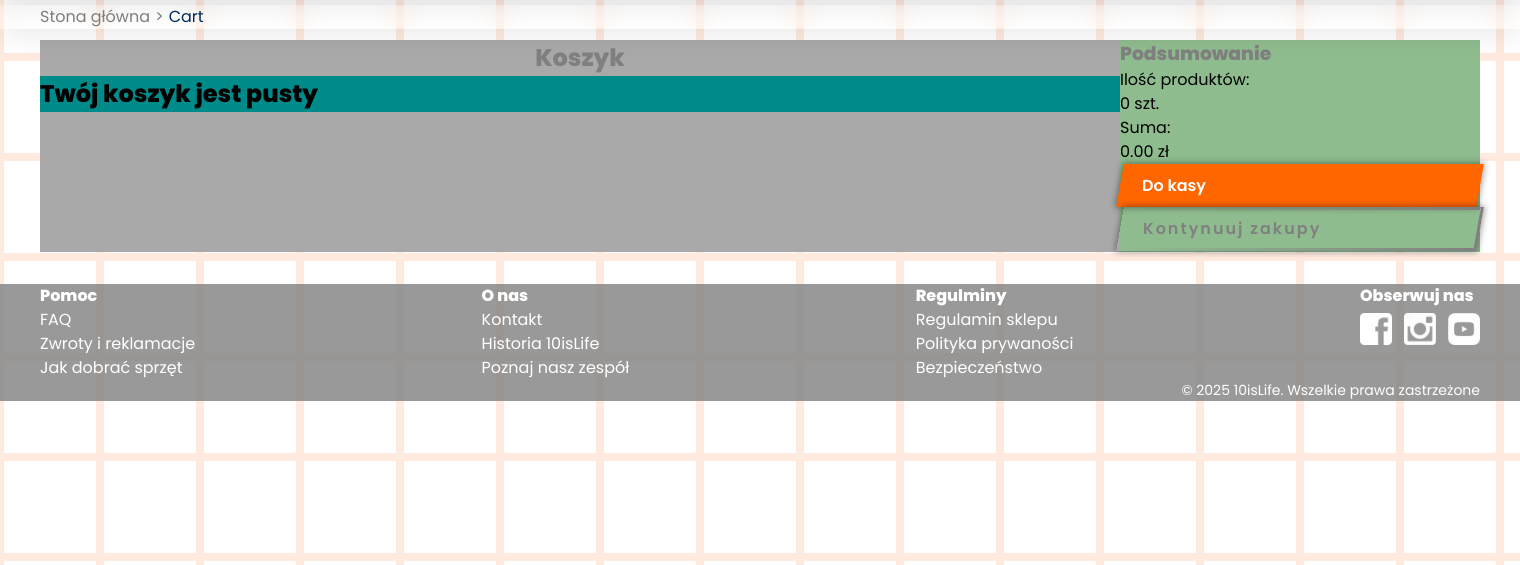
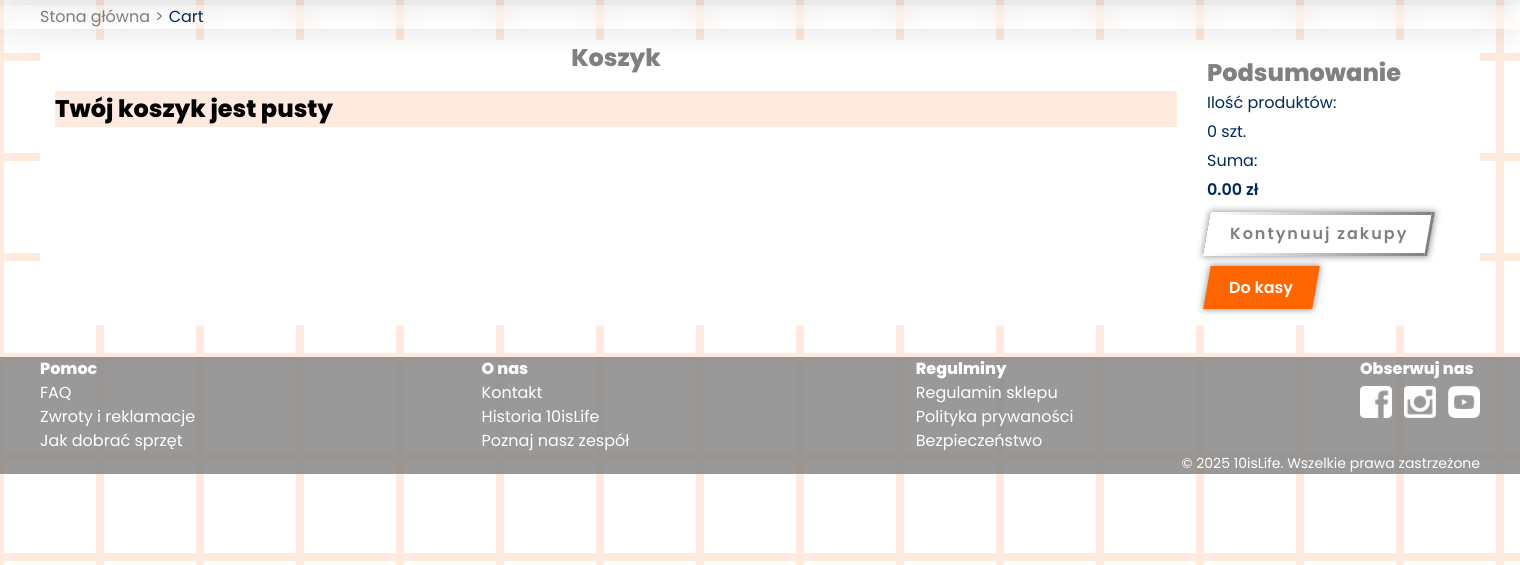
Before and after one commit to Gitman87/10isLife, a PHP site: page /cart.php in a window 1520 px wide. Shown: the part 143-708 px from the top of the page. Run offline with PHP 8.4, Linux system fonts and the light colour scheme; the visitor is signed in with stand-in values (Sample User, id 1); data that the repository does not hold is empty.

Commit message:
Stylize basket content

```diff
--- a/cart.php
+++ b/cart.php
@@ -38,15 +38,17 @@ session_start();
         </ul>
     </section>
     <aside class="basket_summary">
-        <h3 class="basket_summary-title">Podsumowanie</h3>
+        <h2 class="basket_summary-title">Podsumowanie</h2>
         <dl class="basket_summary-details">
             <dt class="basket_summary-details-term">Ilość produktów:</dt>
             <dd class="basket_summary-details-quantity"></dd>
             <dt class="basket_summary-details-term">Suma:</dt>
             <dd class="basket_summary-details-sum"></dd>
         </dl>
-        <?php genStandardButton("Do kasy", $is_button = false, $url = './kasa', $callback = '') ?>
-        <?php genLightButton("Kontynuuj zakupy", $is_button = FALSE, $url = './last_visited_site') ?>
+        <div class="basket_summary-buttons">
+            <?php genLightButton("Kontynuuj zakupy", $is_button = FALSE, $url = './last_visited_site') ?>
+            <?php genStandardButton("Do kasy", $is_button = false, $url = './kasa', $callback = '') ?>
+        </div>
     </aside>
     <script src="./js/local_storage_manager.js"></script>
     <script src="./js/cart_manager.js"></script>
--- a/css/_cart.scss
+++ b/css/_cart.scss
@@ -8,8 +8,9 @@
   padding: $main-view-padding;
 }
 .basket_content {
-  background-color: darkgray;
-  width: 75%;
+  width: 80%;
+  flex-grow: 1;
+  background-color: $white;
   &-title {
     text-align: center;
     color: $gray;
@@ -17,49 +18,62 @@
 
   &-list {
     // width: 100%;
-    background-color: darkcyan;
+    display: flex;
+    flex-direction: column;
+    padding: 1.5rem;
+    gap: 1.5rem;
+
     &-row_container {
       display: flex;
       flex-wrap: wrap;
-
       // justify-content: space-between;
       align-items: center;
-      background-color: pink;
       color: $granat;
       gap: 1rem;
+      padding: 0 0.5rem;
       &-order {
-        width: 4rem;
+        width: 2.4rem;
+        overflow-x: scroll;
       }
       &-thumbnail {
         width: 4rem;
       }
       &-name {
         color: $granat;
-        min-width: 20rem;
-        max-width: 30rem;
+        min-width: 30rem;
+        max-width: 35rem;
         overflow-x: scroll;
       }
       &-price {
-        width: 15rem;
+        margin-left: auto;
+        width: 10rem;
+        text-align: right;
       }
       &-grip {
-        width: 15rem;
+        width: 10rem;
       }
       &-length {
-        width: 15rem;
+        width: 11rem;
       }
       &-quantity {
-        background-color: grey;
-        margin-left: auto;
-
+        // margin-left: auto;
+        width: 10rem;
+        &-label {
+          width: 4rem;
+        }
         &-input {
-          width: 6rem;
+          width: 5rem;
           height: 3.2rem;
           color: $granat;
         }
       }
+      &-row_price {
+        width: 15rem;
+        &-price {
+          width: 100%;
+        }
+      }
       &-remove_button {
-        background-color: chocolate;
         color: $granat;
         transition: color 0.4s ease-in-out;
       }
@@ -68,11 +82,43 @@
       }
     }
   }
+  &-list > *:nth-child(even) {
+    background-color: rgb(201, 201, 201);
+  }
+  &-list > *:nth-child(odd) {
+    background-color: $faded-orange;
+  }
 }
 .basket_summary {
-  background-color: darkseagreen;
-  width: 25%;
+  width: 20%;
+  position: sticky;
+  align-self: flex-start;
+  top: 40%;
+  padding: 1.5rem;
+  gap: 1rem;
+  background-color: $white;
+
   &-title {
     color: $gray;
+    text-align: left;
+  }
+  &-details {
+    color: $granat;
+    display: flex;
+    flex-direction: column;
+    gap: 0.5rem;
+    &-sum {
+      font-weight: $font-weight-thick;
+    }
+  }
+  &-buttons {
+    margin-top: 1rem;
+    display: flex;
+    flex-direction: column;
+    align-items: start;
+    gap: 1rem;
+    .standard_button {
+      margin: 0;
+    }
   }
 }
--- a/css/index.css
+++ b/css/index.css
@@ -1245,69 +1245,114 @@ button {
 }
 
 .basket_content {
-  background-color: darkgray;
-  width: 75%;
+  width: 80%;
+  flex-grow: 1;
+  background-color: white;
 }
 .basket_content-title {
   text-align: center;
   color: #808080;
 }
 .basket_content-list {
-  background-color: darkcyan;
+  display: flex;
+  flex-direction: column;
+  padding: 1.5rem;
+  gap: 1.5rem;
 }
 .basket_content-list-row_container {
   display: flex;
   flex-wrap: wrap;
   align-items: center;
-  background-color: pink;
   color: #002b5b;
   gap: 1rem;
+  padding: 0 0.5rem;
 }
 .basket_content-list-row_container-order {
-  width: 4rem;
+  width: 2.4rem;
+  overflow-x: scroll;
 }
 .basket_content-list-row_container-thumbnail {
   width: 4rem;
 }
 .basket_content-list-row_container-name {
   color: #002b5b;
-  min-width: 20rem;
-  max-width: 30rem;
+  min-width: 30rem;
+  max-width: 35rem;
   overflow-x: scroll;
 }
 .basket_content-list-row_container-price {
+  margin-left: auto;
+  width: 10rem;
+  text-align: right;
+}
+.basket_content-list-row_container-grip {
+  width: 10rem;
+}
+.basket_content-list-row_container-length {
+  width: 11rem;
+}
+.basket_content-list-row_container-quantity {
+  width: 10rem;
+}
+.basket_content-list-row_container-quantity-label {
+  width: 4rem;
+}
+.basket_content-list-row_container-quantity-input {
+  width: 5rem;
+  height: 3.2rem;
+  color: #002b5b;
+}
+.basket_content-list-row_container-row_price {
   width: 15rem;
 }
-.basket_content-list-row_container-grip {
-  width: 15rem;
-}
-.basket_content-list-row_container-length {
-  width: 15rem;
-}
-.basket_content-list-row_container-quantity {
-  background-color: grey;
-  margin-left: auto;
-}
-.basket_content-list-row_container-quantity-input {
-  width: 6rem;
-  height: 3.2rem;
-  color: #002b5b;
+.basket_content-list-row_container-row_price-price {
+  width: 100%;
 }
 .basket_content-list-row_container-remove_button {
-  background-color: chocolate;
   color: #002b5b;
   transition: color 0.4s ease-in-out;
 }
 .basket_content-list-row_container-remove_button:hover {
   color: #ff6600;
 }
+.basket_content-list > *:nth-child(even) {
+  background-color: rgb(201, 201, 201);
+}
+.basket_content-list > *:nth-child(odd) {
+  background-color: #ffeadf;
+}
 
 .basket_summary {
-  background-color: darkseagreen;
-  width: 25%;
+  width: 20%;
+  position: sticky;
+  align-self: flex-start;
+  top: 40%;
+  padding: 1.5rem;
+  gap: 1rem;
+  background-color: white;
 }
 .basket_summary-title {
   color: #808080;
+  text-align: left;
+}
+.basket_summary-details {
+  color: #002b5b;
+  display: flex;
+  flex-direction: column;
+  gap: 0.5rem;
+}
+.basket_summary-details-sum {
+  font-weight: 600;
+}
+.basket_summary-buttons {
+  margin-top: 1rem;
+  display: flex;
+  flex-direction: column;
+  align-items: start;
+  gap: 1rem;
+}
+.basket_summary-buttons .standard_button {
+  margin: 0;
 }
 
 .header {
--- a/js/basket_manager.js
+++ b/js/basket_manager.js
@@ -41,10 +41,10 @@ function basketManager(cartKey) {
               class="basket_content-list-row_container-thumbnail"
             />
             <p class="basket_content-list-row_container-name">${cartItem["fullName"]}</p>
-            <p class="basket_content-list-row_container-price">Cena:&#32;${cartItem["price"]}&#32;zł</p>
-            <div class="basket_content-list-row_container-quantity"
+            <p class="basket_content-list-row_container-price">${cartItem["price"]}&#32;zł</p>
+            <div class="basket_content-list-row_container-quantity">
             <label for="basket_unit_quantity" class="basket_content-list-row_container-quantity-label">Ilość:</label>
-            <input type = 'number' id='basket_unit_quantity' class="basket_content-list-row_container-quantity-input"class="basket_content-list-row_container-quantity" name = 'basket_unit_quantity' min=1 max=${cartItem["stockQuantity"]} value=${cartItem["quantity"]}>
+            <input type = 'number' id='basket_unit_quantity' class="basket_content-list-row_container-quantity-input"  name = 'basket_unit_quantity' min=1 max=${cartItem["stockQuantity"]} value=${cartItem["quantity"]}>
             </div>
             <p class="basket_content-list-row_container-row_price">Suma:&#32; <span class="basket_content-list-row_container-row_price-price">${rowPrice}</span>&#32;zł</p>
             <button class="basket_content-list-row_container-remove_button" onclick="removeBasketRow('cart', ${cartItem["id"]})">Usuń</button>
@@ -61,10 +61,10 @@ function basketManager(cartKey) {
             <p class="basket_content-list-row_container-name">${cartItem["fullName"]}</p>
             <p class="basket_content-list-row_container-grip">Uchwyt: &#32; ${cartItem["options"]["grip_size"]}</p>
             <p class="basket_content-list-row_container-length">Długość: &#32; ${cartItem["options"]["length"]}</p>
-            <p class="basket_content-list-row_container-price">Cena: &#32; ${cartItem["price"]}&#32;zł</p>
-            <div class="basket_content-list-row_container-quantity"
+            <p class="basket_content-list-row_container-price">  ${cartItem["price"]}&#32;zł</p>
+            <div class="basket_content-list-row_container-quantity">
             <label for="basket_unit_quantity" class="basket_content-list-row_container-quantity-label">Ilość:</label>
-            <input type = 'number' id='basket_unit_quantity' class="basket_content-list-row_container-quantity-input"class="basket_content-list-row_container-quantity" name = 'basket_unit_quantity' min=1 max=${cartItem["stockQuantity"]} value=${cartItem["quantity"]}>
+            <input type = 'number' id='basket_unit_quantity' class="basket_content-list-row_container-quantity-input" name = 'basket_unit_quantity' min=1 max=${cartItem["stockQuantity"]} value=${cartItem["quantity"]}>
             </div>
             <p class="basket_content-list-row_container-row_price">Suma:&#32; <span class="basket_content-list-row_container-row_price-price">${rowPrice}</span>&#32;zł</p>
             <button class="basket_content-list-row_container-remove_button" onclick="removeBasketRow('cart', ${cartItem["id"]})">Usuń</button>
@@ -104,7 +104,6 @@ function basketManager(cartKey) {
             }
           }
         });
-
         i++;
       });
     }
```
Also changed, not shown: 1 other file.
